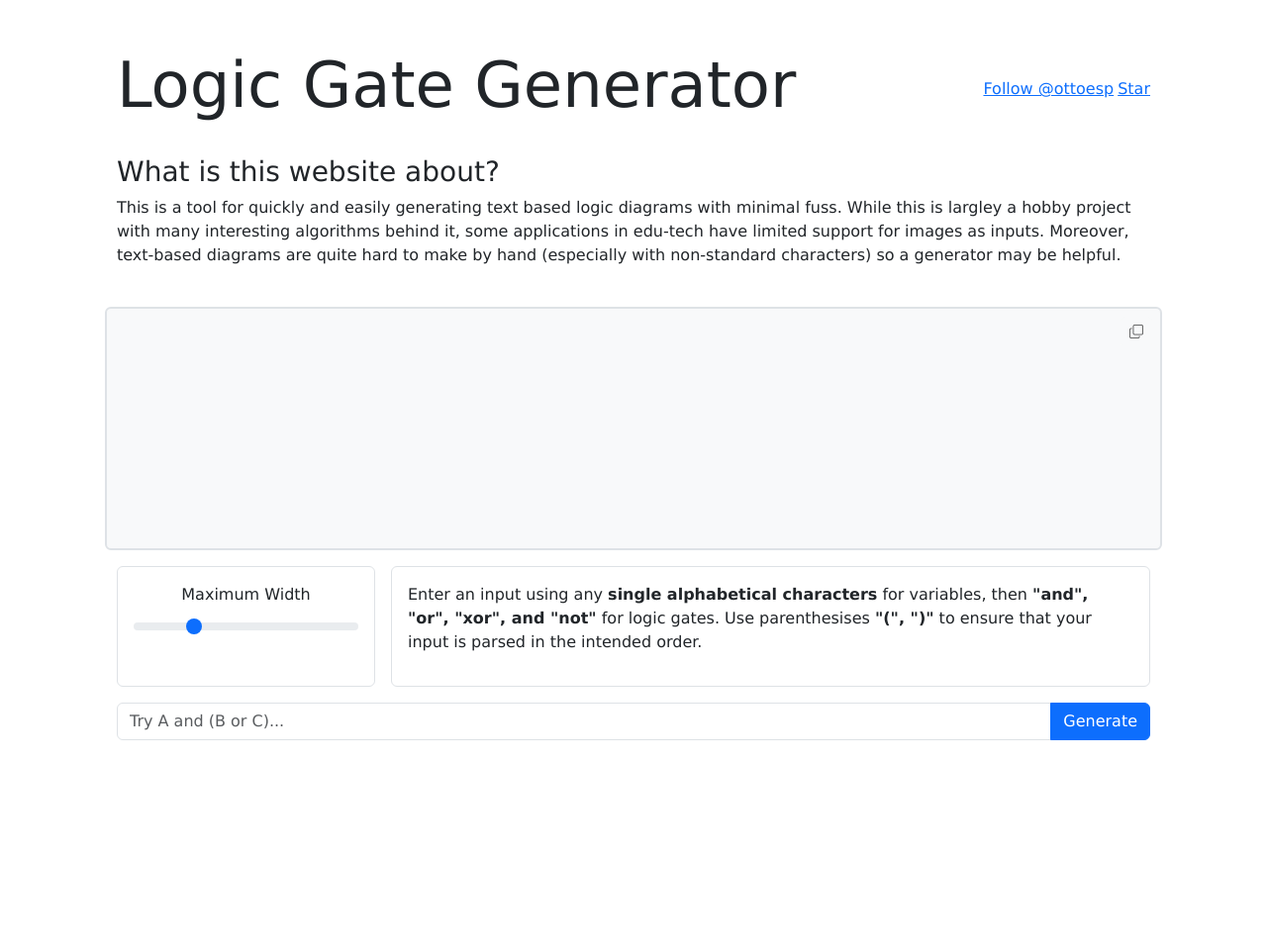
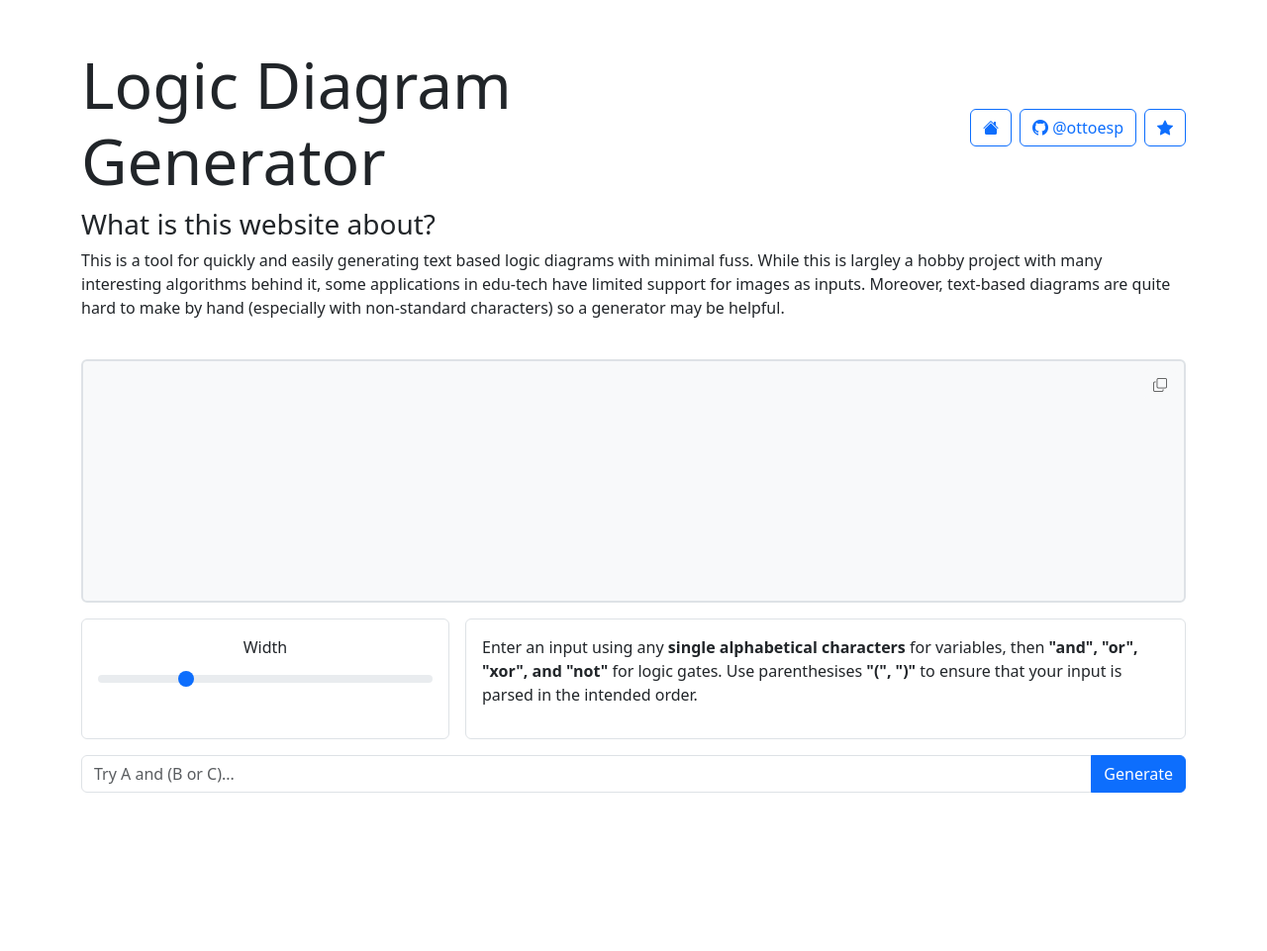
Before and after one commit to ottoesp/logicgatediagramgenerator, a Django app: page / in a window 1280 px wide. Shown: the whole page at 99% size. Before the commit the page ends 748 px from the top, so only its background shows below. Run offline with Django 5.2, Linux system fonts and the light colour scheme.

Commit message:
Adjusted styling

```diff
--- a/diagramapp/static/stylesheets/styles.css
+++ b/diagramapp/static/stylesheets/styles.css
@@ -3,10 +3,6 @@
     src: url("/static/fonts/CascadiaMono-Regular.ttf") format("truetype");
     font-weight: normal;
     font-style: normal;
-}
-
-body {
-  font-family: verdana;
 }
 
 .output-text-min-height {
--- a/diagramapp/templates/index.html
+++ b/diagramapp/templates/index.html
@@ -12,15 +12,21 @@
     <link rel="stylesheet" href="{% static 'stylesheets/styles.css' %}">
 </head>
 <body>
-    <div class="container mt-5 mb-20vh px-5">
-        <div class="row mb-4">
-            <div class="col">
-                <h1 class="display-3">Logic Gate Generator</h1>
-
+    <div class="container mt-5 mb-20vh">
+        <div class="row gy-2">
+            <div class="col-12 col-md-8">
+                <h1 class="display-3">Logic Diagram Generator</h1>
             </div>
-            <div class="col-3 d-flex flex-wrap align-items-center justify-content-end gap-1">
-                <a class="github-button" href="https://github.com/ottoesp" data-color-scheme="no-preference: light; light: light; dark: dark;" data-size="large" aria-label="Follow @ottoesp on GitHub">Follow @ottoesp</a>
-                <a class="github-button" href="https://github.com/ottoesp/logicgatediagramgenerator" data-color-scheme="no-preference: light; light: light; dark: dark;" data-icon="octicon-star" data-size="large" aria-label="Star ottoesp/logicgatediagramgenerator on GitHub">Star</a>
+            <div class="col-12 col-md-4 d-flex flex-nowrap align-items-center justify-content-center justify-content-lg-end gap-2">
+                <a href="https://ottoesperson.com" class="btn btn-outline-primary" title="Home">
+                    <i class="bi bi-house-fill"></i>
+                </a>
+                <a href="https://github.com/ottoesp" class="btn btn-outline-primary text-nowrap" title="Follow on GitHub">
+                    <i class="bi bi-github"></i> <span class="d-none d-sm-inline">@ottoesp</span>
+                </a>
+                <a href="https://github.com/ottoesp/logicgatediagramgenerator" class="btn btn-outline-primary text-nowrap" title="Star on GitHub">
+                    <i class="bi bi-star-fill"></i>
+                </a>
             </div>
         </div>
         <div class="row mb-4">
@@ -31,7 +37,7 @@
                 </p>
             </div>
         </div>
-        <div class="row">
+        <div class="row mx-auto">
             <div id="output-div" class="col position-relative bg-light border border-2 rounded p-3 mb-3 output-min-height d-flex justify-content-center align-items-center text-center">
                 <pre id="output" class="m-0 w-100"></pre>
                 <button id="cpy-btn"
@@ -43,8 +49,8 @@
             </div>
         </div>
         <div class="row mb-3 mx-0 gap-3">
-            <div class="col-3 border rounded p-3 text-center">
-                <label for="max-width-selector" class="form-label">Maximum Width</label>
+            <div class="col-12 col-md-4 border rounded p-3 text-center">
+                <label for="max-width-selector" class="form-label">Width</label>
                 <input type="range" id="max-width-selector" class="form-range" min="2" max="10" step="1" value="4">
             </div>
             <div class="col border rounded p-3">
```
